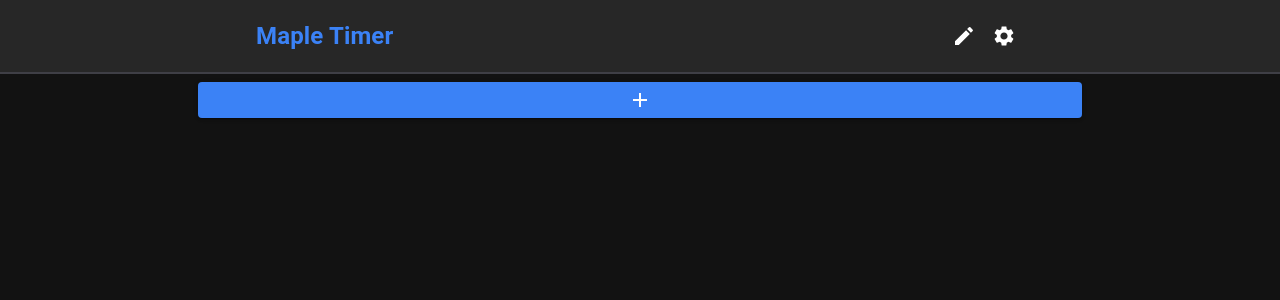
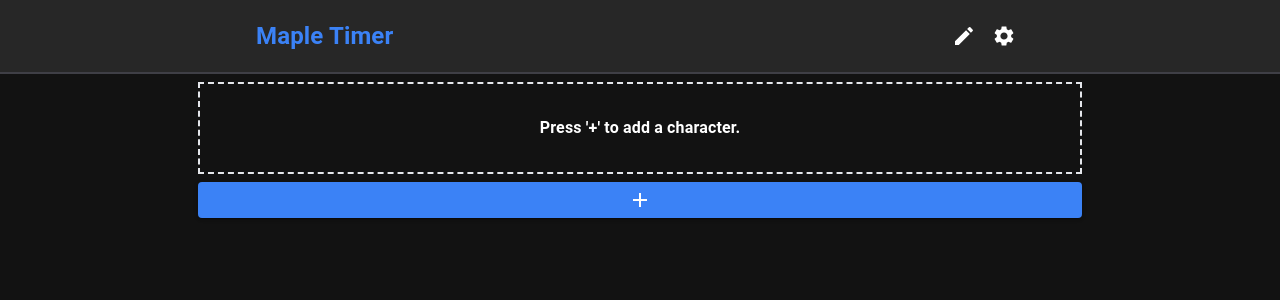
Before and after one commit to Johncakes/Maple_timer, a Next.js app: page / in a window 1280 px wide. Shown: the top 300 px of the page. Built offline with nearby package versions, Linux system fonts and the light colour scheme.

Commit message:
Added Placeholder card

```diff
--- /dev/null
+++ b/components/Card/emptyCard.tsx
@@ -0,0 +1,10 @@
+import i18n from "@/locales/config";
+export default function EmptyCard() {
+  return (
+    <div className="border-2 border-dashed px-2 py-8 mb-2">
+      <div className=" flex w-full font-bold justify-center">
+        {i18n.t("place_holder.helper")}
+      </div>
+    </div>
+  );
+}
--- a/locales/en/translation.json
+++ b/locales/en/translation.json
@@ -68,5 +68,9 @@
         "nova" : "Nova",
         "eos" : "Eos",
         "hellios" : "Hellios"
+    },
+
+    "place_holder":{
+        "helper" : "Press '+' to add a character."
     }
 }
--- a/locales/ko/translation.json
+++ b/locales/ko/translation.json
@@ -69,5 +69,9 @@
         "nova": "노바",
         "eos": "이오스",
         "hellios": "헬리오스"
+    },
+
+    "place_holder":{
+        "helper" : " '+' 눌러서 캐릭터를 추가해주세요."
     }
 }
--- a/pages/index.tsx
+++ b/pages/index.tsx
@@ -11,6 +11,7 @@ import i18n from "@/locales/config";
 import { PaletteMode } from "@mui/material";
 import { ThemeProvider, createTheme } from "@mui/material/styles";
 import { Container, CssBaseline, Stack } from "@mui/material";
+import EmptyCard from "@/components/Card/emptyCard";
 
 export default function Home() {
   const [cardIdCounter, setCardIdCounter] = useState(0);
@@ -136,6 +137,7 @@ export default function Home() {
               showEdit={showEdit}
             />
           ))}
+          {Cards.length === 0 && <EmptyCard></EmptyCard>}
         </Stack>
 
         <AddCharacter
```
